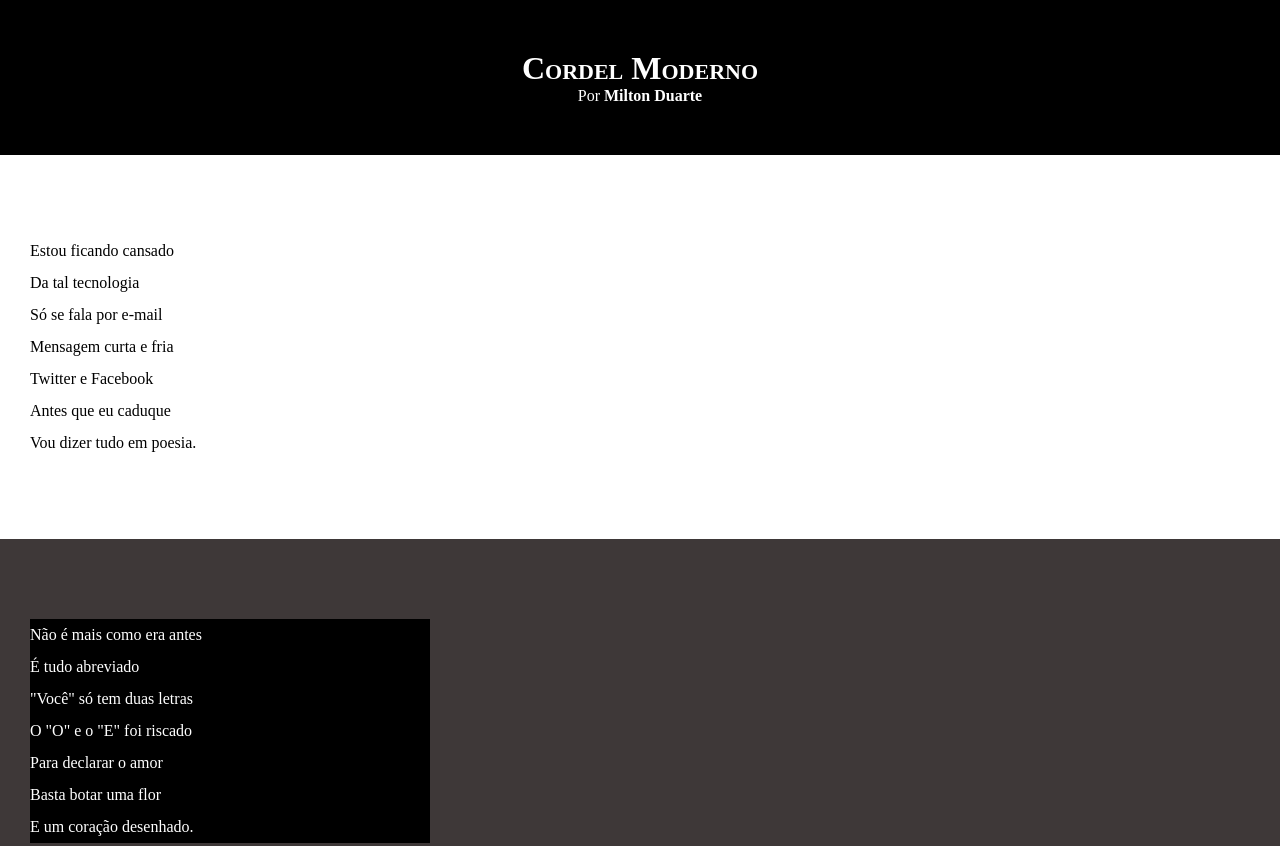
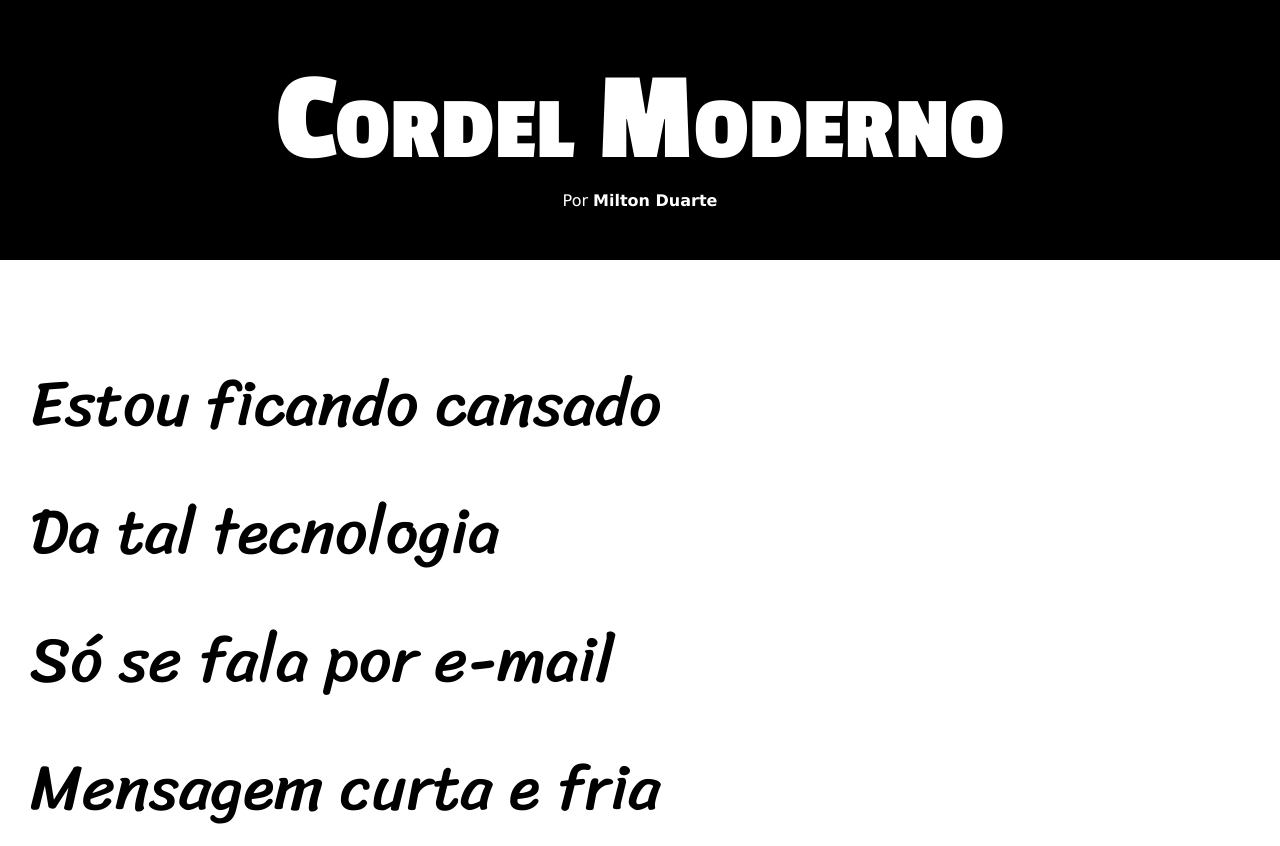
Before and after one commit to emanuel1811/html-css, a plain HTML site: page Desafios/desafio cordel/index.html in a window 1280 px wide. Shown: the top 846 px of the page. Drawn offline with Linux system fonts and the light colour scheme.

Commit message:
fontes e flexibilidade de linhas

```diff
--- a/Desafios/desafio cordel/style.css
+++ b/Desafios/desafio cordel/style.css
@@ -1,9 +1,20 @@
 @charset "UTF-8";
+
+@import url('https://fonts.googleapis.com/css2?family=Passion+One:wght@400;700;900&display=swap');
+
+@import url('https://fonts.googleapis.com/css2?family=Sriracha&display=swap');
+:root{
+    --fonte1:verdana,geneva,tahoma,sans-serif;
+    --fonte2:"Passion One",cursive;
+    --fonte3:"Sriracha", cursive;
+}
 *{
     margin: 0px;
     padding:0px
+    font-size:1em;
 }
 html,body{
+    font-family: var(--fonte1);
     min-height: 100vh;
     background-color: darkgray;
 }
@@ -13,6 +24,8 @@ header{
     text-align: center;
 }
 header>h1{
+    font-size: 10vw;
+    font-family: var(--fonte2);
     padding-top:50px;
     font-variant: small-caps;
     /*text-transform: uppercase; jogar todas as letras pra maiuscula*/
@@ -29,6 +42,8 @@ header a, footer a{
     text-decoration: underline;
 }
 section{
+    font-size: 5vw;
+    font-family: var(--fonte3);
     padding-left: 30px;
     line-height: 2em;
     padding-top: 10vh;
@@ -43,8 +58,10 @@ section{
     color: white;
 }
 .imagem>p{
+    display: inline-block;
     background-color: black;
     max-width: 400px;
+    padding: 5px;
 }
 
 
```
